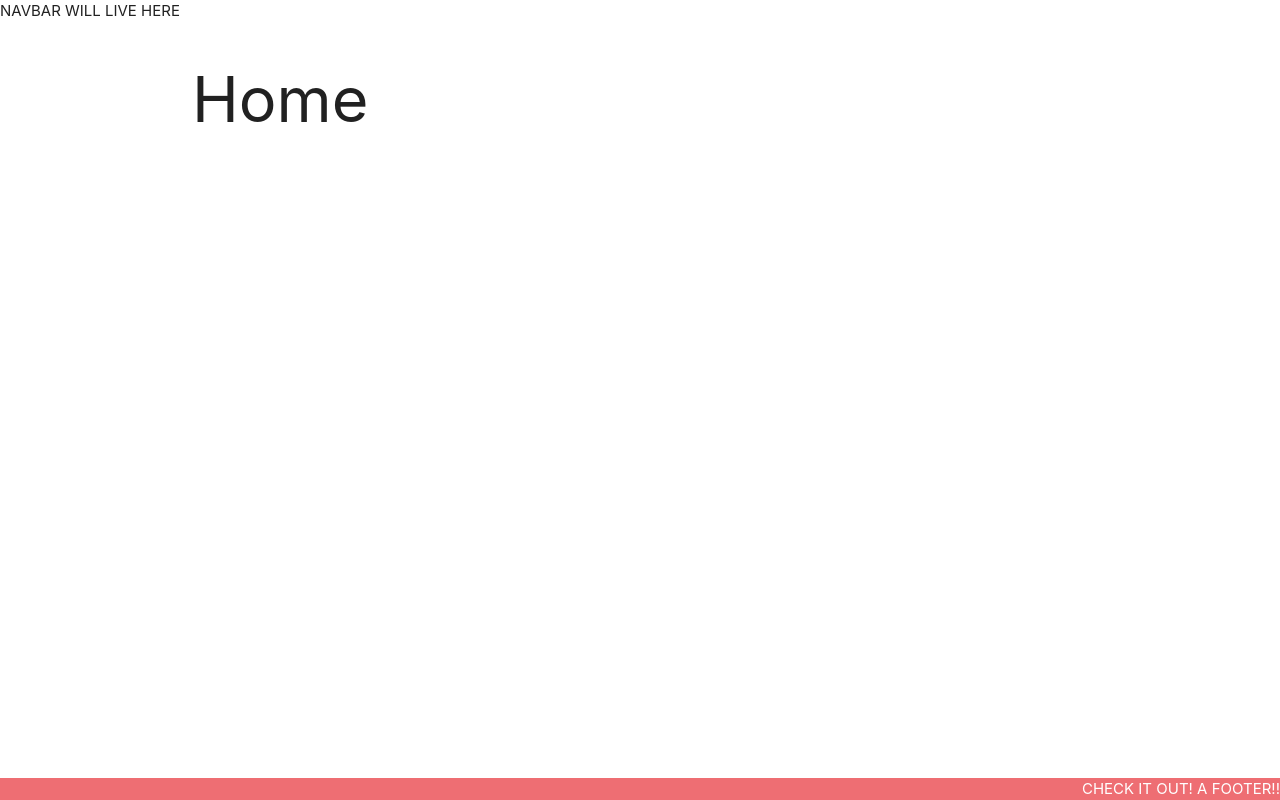
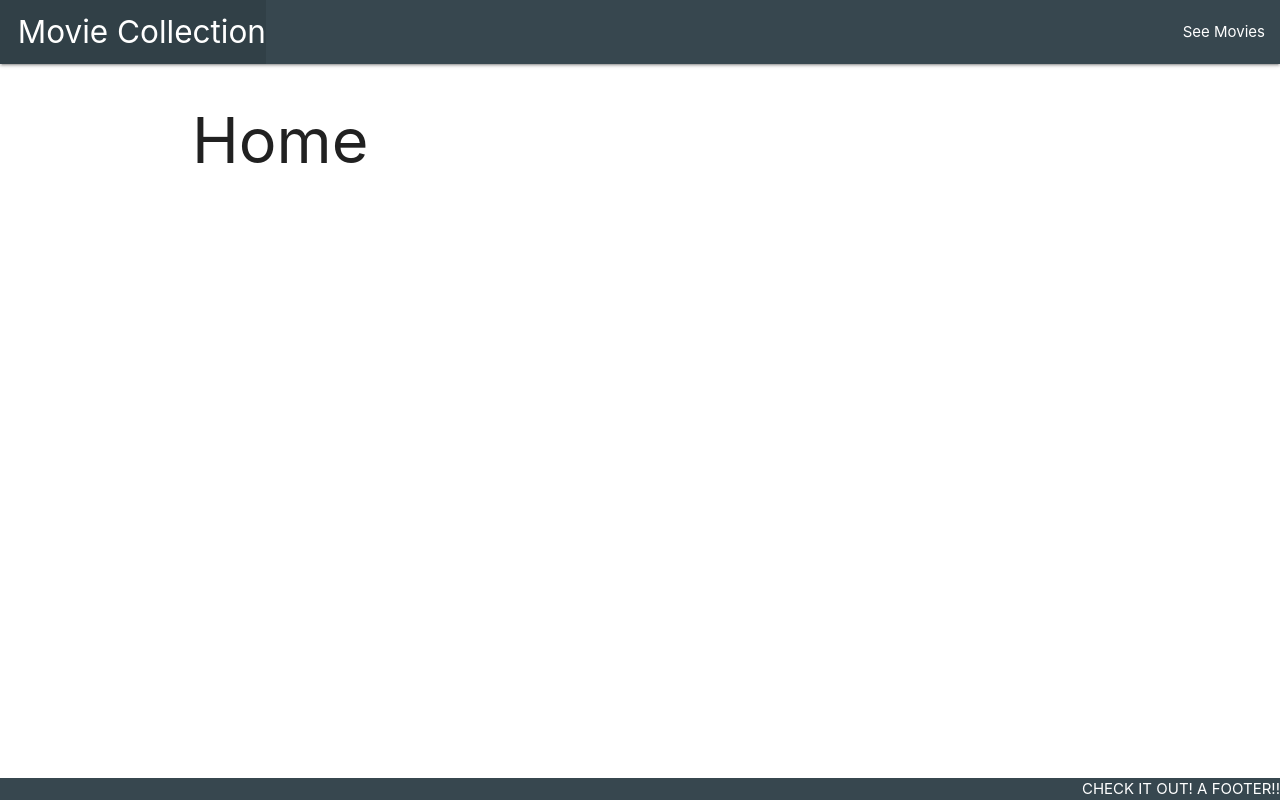
Before and after one commit to sgluchacki/movie-collector, a Django app: page / in a window 1280 px wide. Run offline with Django 3.2, Linux system fonts and the light colour scheme.

Commit message:
initializes nav bar

```diff
--- a/main_app/templates/base.html
+++ b/main_app/templates/base.html
@@ -13,13 +13,23 @@
 </head>
 <body>
     <header>
-        NAVBAR WILL LIVE HERE
+        <nav class="blue-grey darken-3">
+            <div class="nav-wrapper">
+                <ul>
+                    <li><a href="/" class="left brand-logo">&nbsp;&nbsp;Movie Collection</a></li>
+                </ul>
+                <ul class="right">
+                    <!-- changes below -->
+                    <li><a href="{% url 'movie_list' %}">See Movies</a></li>
+                </ul>
+            </div>
+        </nav>
     </header>
     <main class="container">
         {% block content %}
         {% endblock %}
     </main>
-    <footer class="page-footer">
+    <footer class="page-footer blue-grey darken-3">
         <div class="right">CHECK IT OUT! A FOOTER!!</div>
     </footer>
 </body>
```
